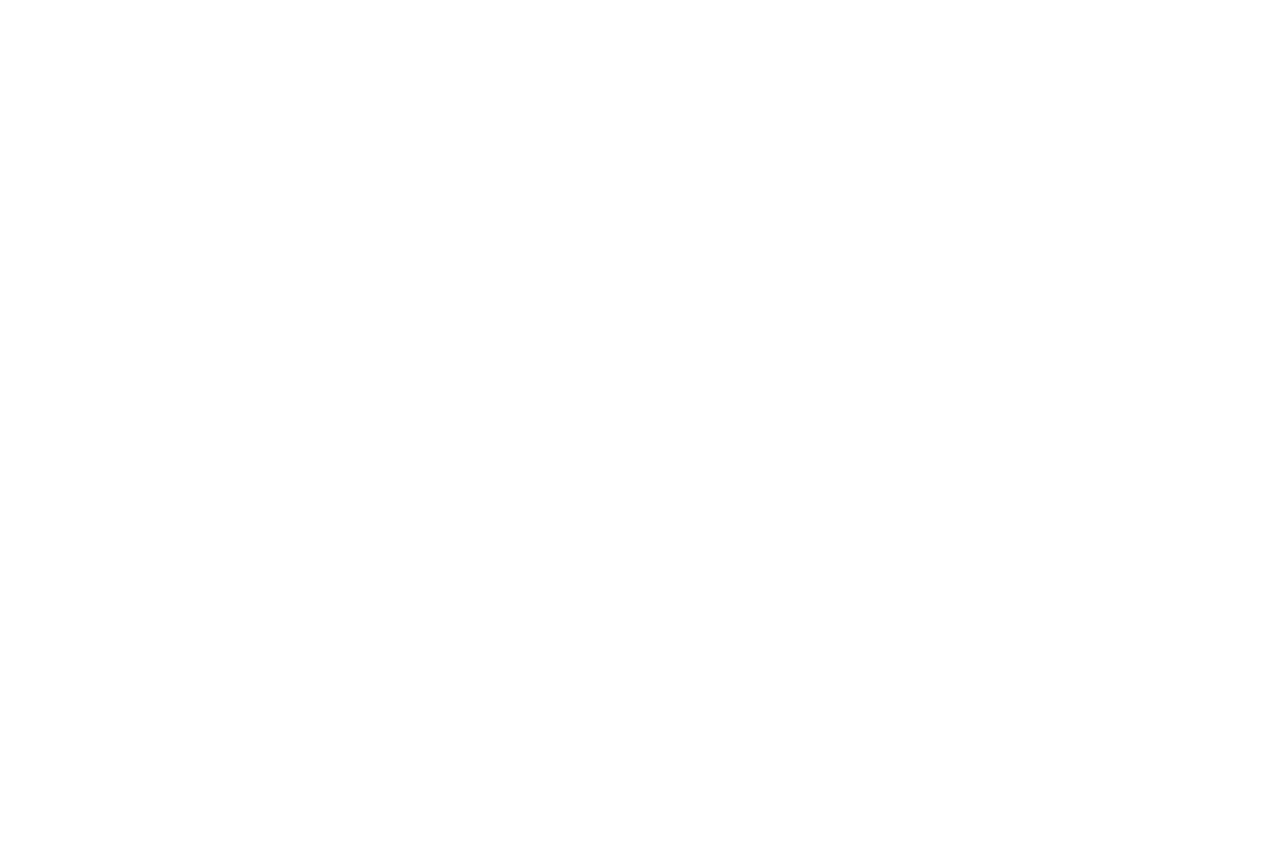
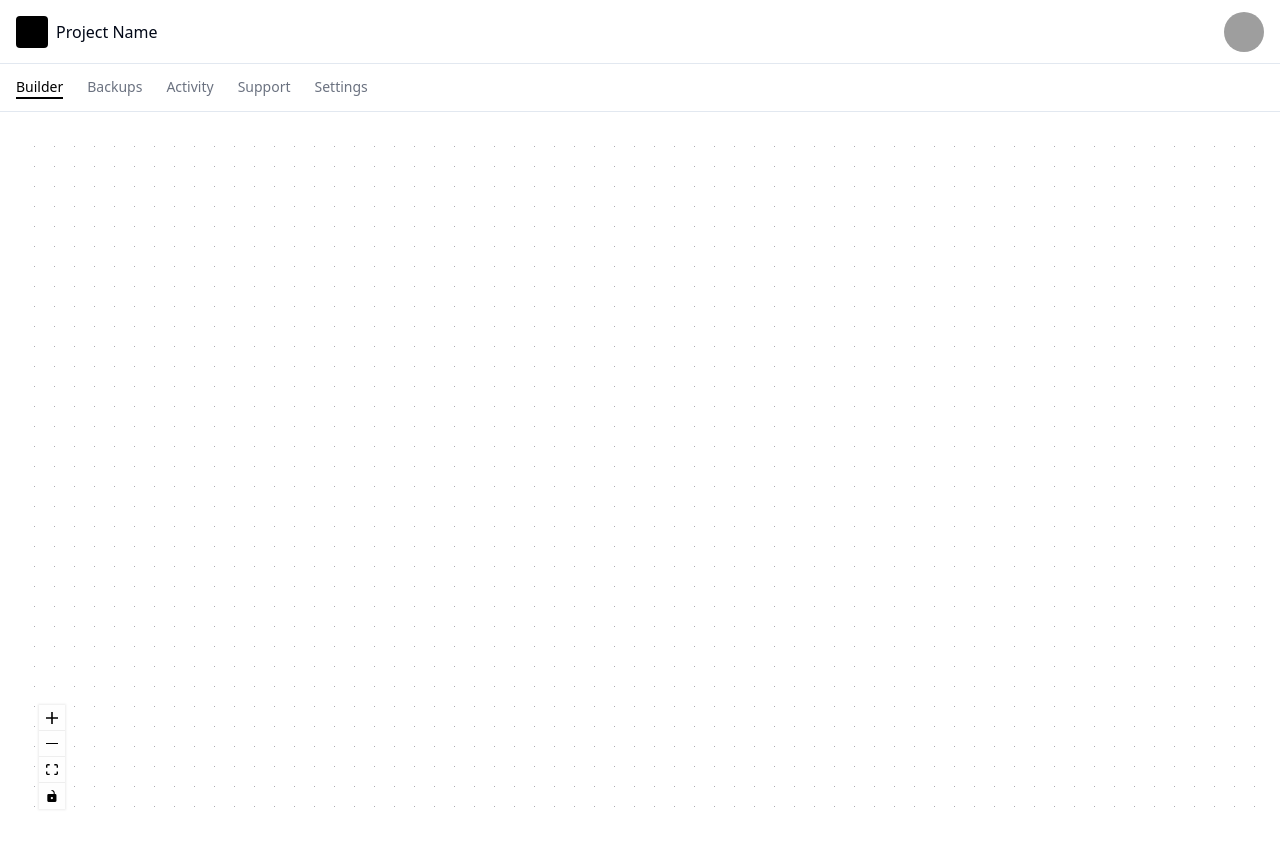
Before and after one commit to mannymarciano/backup-builder-buddy, a React (Vite) app: page /builder in a window 1280 px wide. Before the commit this address had no page. Before the commit the page ends 800 px from the top, so only its background shows below. Built offline with nearby package versions, Linux system fonts and the light colour scheme; grey boxes are pictures that could not be loaded.

Commit message:
Add page navigation updates
Updated the navigation structure to include the current pages: Builder, Backups, Activity, Support, and Settings.
[skip gpt_engineer]

```diff
--- a/src/App.tsx
+++ b/src/App.tsx
@@ -4,15 +4,9 @@ import { TooltipProvider } from "@/components/ui/tooltip";
 import { QueryClient, QueryClientProvider } from "@tanstack/react-query";
 import { BrowserRouter, Routes, Route, Navigate } from "react-router-dom";
 import Layout from "./components/Layout";
-import Overview from "./pages/Overview";
-import Integrations from "./pages/Integrations";
+import Builder from "./pages/Builder";
+import Backups from "./pages/Backups";
 import Activity from "./pages/Activity";
-import Domains from "./pages/Domains";
-import Usage from "./pages/Usage";
-import Monitoring from "./pages/Monitoring";
-import Observability from "./pages/Observability";
-import Storage from "./pages/Storage";
-import AI from "./pages/AI";
 import Support from "./pages/Support";
 import Settings from "./pages/Settings";
 
@@ -26,16 +20,10 @@ const App = () => (
       <BrowserRouter>
         <Routes>
           <Route path="/" element={<Layout />}>
-            <Route index element={<Navigate to="/overview" replace />} />
-            <Route path="overview" element={<Overview />} />
-            <Route path="integrations" element={<Integrations />} />
+            <Route index element={<Navigate to="/builder" replace />} />
+            <Route path="builder" element={<Builder />} />
+            <Route path="backups" element={<Backups />} />
             <Route path="activity" element={<Activity />} />
-            <Route path="domains" element={<Domains />} />
-            <Route path="usage" element={<Usage />} />
-            <Route path="monitoring" element={<Monitoring />} />
-            <Route path="observability" element={<Observability />} />
-            <Route path="storage" element={<Storage />} />
-            <Route path="ai" element={<AI />} />
             <Route path="support" element={<Support />} />
             <Route path="settings" element={<Settings />} />
           </Route>
--- /dev/null
+++ b/src/pages/Backups.tsx
@@ -0,0 +1,12 @@
+import React from 'react';
+
+const Backups = () => {
+  return (
+    <div className="max-w-5xl mx-auto">
+      <h1 className="text-3xl font-semibold mb-8">Backups</h1>
+      {/* Add backups content here */}
+    </div>
+  );
+};
+
+export default Backups;
--- /dev/null
+++ b/src/pages/Builder.tsx
@@ -0,0 +1,34 @@
+import React from 'react';
+import {
+  ReactFlow,
+  Controls,
+  Background,
+  useNodesState,
+  useEdgesState,
+  addEdge,
+} from '@xyflow/react';
+import '@xyflow/react/dist/style.css';
+
+const Builder = () => {
+  const [nodes, setNodes, onNodesChange] = useNodesState([]);
+  const [edges, setEdges, onEdgesChange] = useEdgesState([]);
+
+  return (
+    <div className="h-[calc(100vh-7rem)]">
+      <ReactFlow
+        nodes={nodes}
+        edges={edges}
+        onNodesChange={onNodesChange}
+        onEdgesChange={onEdgesChange}
+        onConnect={(params) => setEdges((eds) => addEdge(params, eds))}
+        proOptions={{ hideAttribution: true }}
+        className="bg-background"
+      >
+        <Background />
+        <Controls />
+      </ReactFlow>
+    </div>
+  );
+};
+
+export default Builder;
```
Also changed, not shown: src/components/Layout.tsx (+2 -8 lines).
